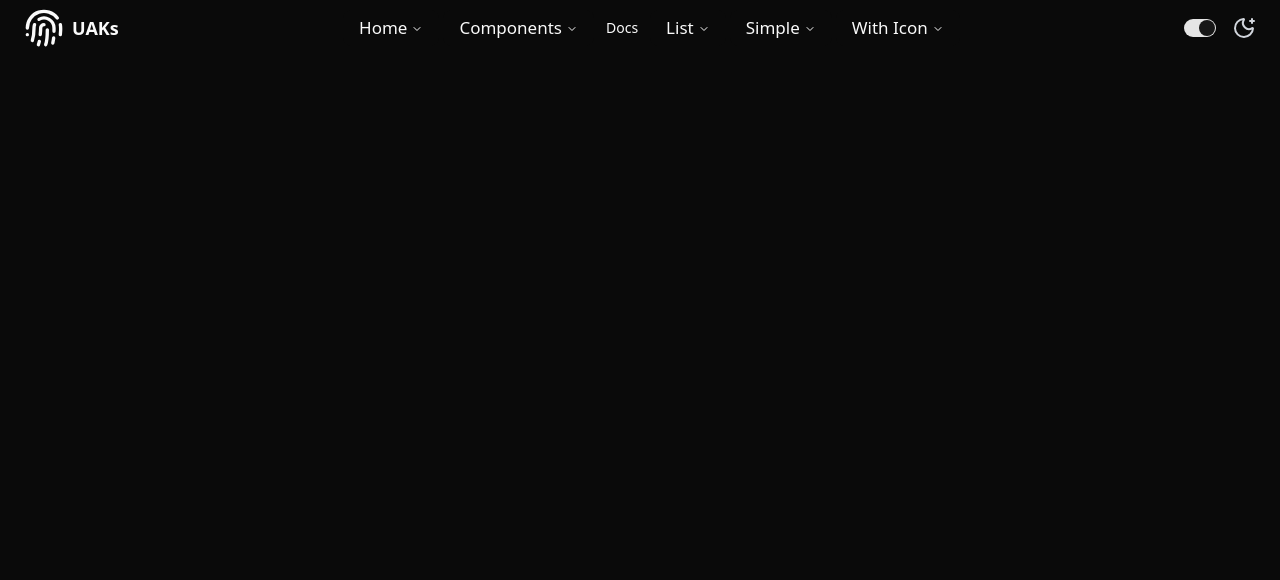
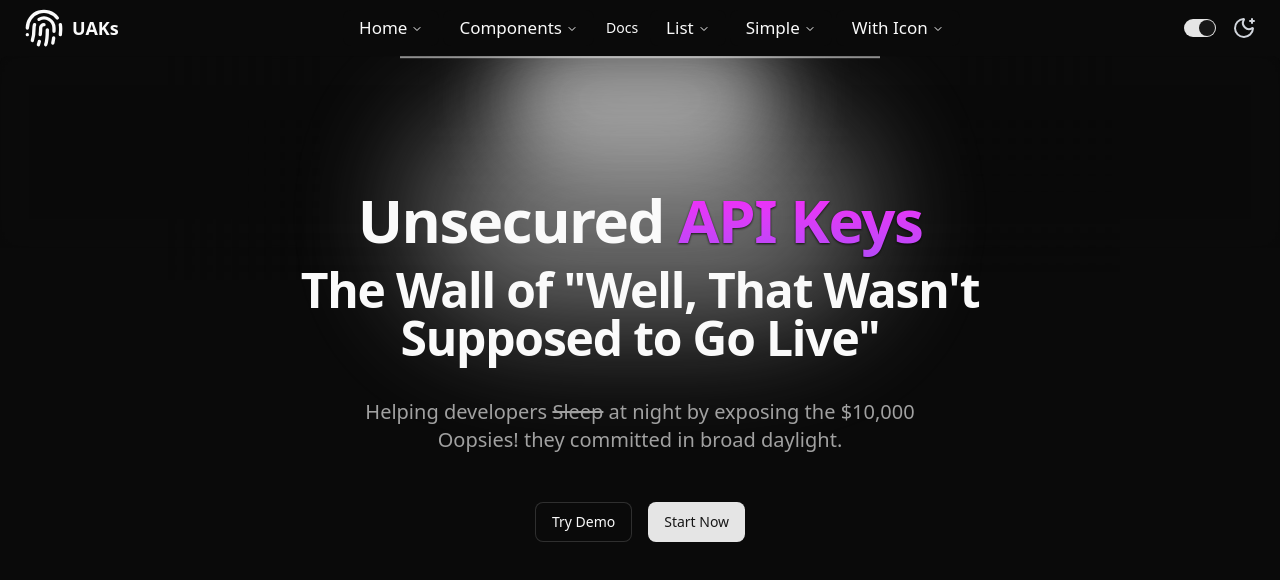
Before and after one commit to Manish-Syal123/Unsecured-API-Keys, a React (Vite) app in the folder frontend/: page / in a window 1280 px wide. Shown: the top 580 px of the page. Built offline with nearby package versions, Linux system fonts and the light colour scheme.

Commit message:
Add Hero component and integrate framer-motion for animations; update Navbar and Button styles.

```diff
--- a/frontend/package.json
+++ b/frontend/package.json
@@ -17,6 +17,7 @@
     "@tailwindcss/vite": "^4.1.10",
     "class-variance-authority": "^0.7.1",
     "clsx": "^2.1.1",
+    "framer-motion": "^12.19.2",
     "lucide-react": "^0.522.0",
     "react": "^19.1.0",
     "react-dom": "^19.1.0",
--- a/frontend/src/components/Pages/Home.jsx
+++ b/frontend/src/components/Pages/Home.jsx
@@ -1,7 +1,30 @@
 import React from "react";
+import { Hero } from "../hero";
 
 const Home = () => {
-  return <div></div>;
+  return (
+    <div>
+      <Hero
+        title="Unsecured"
+        subtitle={'The Wall  of "Well, That Wasn\'t Supposed to Go Live"'}
+        actions={[
+          {
+            label: "Try Demo",
+            href: "#",
+            variant: "outline",
+          },
+          {
+            label: "Start Now",
+            href: "#",
+            variant: "default",
+          },
+        ]}
+        titleClassName="text-5xl md:text-6xl font-extrabold"
+        subtitleClassName="text-lg md:text-xl max-w-[600px]"
+        actionsClassName="mt-8"
+      />
+    </div>
+  );
 };
 
 export default Home;
--- a/frontend/src/components/Pages/Navbar.jsx
+++ b/frontend/src/components/Pages/Navbar.jsx
@@ -63,7 +63,10 @@ const Navbar = () => {
   const { theme, setTheme } = useTheme();
 
   return (
-    <div className="flex items-center justify-between py-2 px-6">
+    <div
+      className="flex items-center justify-between py-2 px-6"
+      style={{ position: "sticky", top: 0, zIndex: 1000 }}
+    >
       {/* Logo */}
       <Link href="/" className="text-lg font-bold">
         <span className="flex items-center gap-2">
--- /dev/null
+++ b/frontend/src/components/hero.jsx
@@ -0,0 +1,157 @@
+import * as React from "react";
+import { motion } from "framer-motion";
+import { cn } from "@/lib/utils";
+import { Button } from "@/components/ui/button";
+import { Link } from "react-router";
+
+const Hero = React.forwardRef(
+  (
+    {
+      className,
+      gradient = true,
+      blur = true,
+      title,
+      subtitle,
+      actions,
+      titleClassName,
+      subtitleClassName,
+      actionsClassName,
+      ...props
+    },
+    ref
+  ) => {
+    return (
+      <section
+        ref={ref}
+        className={cn(
+          "relative z-0 flex min-h-[80vh] w-full flex-col items-center justify-center overflow-hidden rounded-md bg-background",
+          className
+        )}
+        {...props}
+      >
+        {gradient && (
+          <div className="absolute top-0 isolate z-0 flex w-screen flex-1 items-start justify-center">
+            {blur && (
+              <div className="absolute top-0 z-50 h-48 w-screen bg-transparent opacity-10 backdrop-blur-md" />
+            )}
+
+            {/* Main glow */}
+            <div className="absolute inset-auto z-50 h-50 w-[28rem] -translate-y-[-30%] rounded-full bg-primary/60 opacity-80 blur-3xl" />
+
+            {/* Lamp effect */}
+            <motion.div
+              initial={{ width: "8rem" }}
+              viewport={{ once: true }}
+              transition={{ ease: "easeInOut", delay: 0.3, duration: 0.8 }}
+              whileInView={{ width: "17rem" }}
+              className="absolute top-0 z-30 h-36 -translate-y-[20%] rounded-full bg-primary/60 blur-2xl"
+            />
+
+            {/* Top line */}
+            <motion.div
+              initial={{ width: "1rem" }}
+              viewport={{ once: true }}
+              transition={{ ease: "easeInOut", delay: 0.3, duration: 0.8 }}
+              whileInView={{ width: "30rem" }}
+              className="absolute inset-auto z-50 h-0.5 -translate-y-[-10%] bg-primary/60"
+            />
+
+            {/* Left gradient cone */}
+            <motion.div
+              initial={{ opacity: 0.5, width: "15rem" }}
+              whileInView={{ opacity: 1, width: "30rem" }}
+              transition={{
+                delay: 0.3,
+                duration: 0.8,
+                ease: "easeInOut",
+              }}
+              style={{
+                backgroundImage: `conic-gradient(var(--conic-position), var(--tw-gradient-stops))`,
+              }}
+              className="absolute inset-auto right-1/2 h-56 overflow-visible w-[30rem] bg-gradient-conic from-primary/60 via-transparent to-transparent [--conic-position:from_70deg_at_center_top]"
+            >
+              <div className="absolute w-[100%] left-0 bg-background h-40 bottom-0 z-20 [mask-image:linear-gradient(to_top,white,transparent)]" />
+              <div className="absolute w-40 h-[100%] left-0 bg-background bottom-0 z-20 [mask-image:linear-gradient(to_right,white,transparent)]" />
+            </motion.div>
+
+            {/* Right gradient cone */}
+            <motion.div
+              initial={{ opacity: 0.5, width: "15rem" }}
+              whileInView={{ opacity: 1, width: "30rem" }}
+              transition={{
+                delay: 0.3,
+                duration: 0.8,
+                ease: "easeInOut",
+              }}
+              style={{
+                backgroundImage: `conic-gradient(var(--conic-position), var(--tw-gradient-stops))`,
+              }}
+              className="absolute inset-auto left-1/2 h-56 w-[30rem] bg-gradient-conic from-transparent via-transparent to-primary/60 [--conic-position:from_290deg_at_center_top]"
+            >
+              <div className="absolute w-40 h-[100%] right-0 bg-background bottom-0 z-20 [mask-image:linear-gradient(to_left,white,transparent)]" />
+              <div className="absolute w-[100%] right-0 bg-background h-40 bottom-0 z-20 [mask-image:linear-gradient(to_top,white,transparent)]" />
+            </motion.div>
+          </div>
+        )}
+        <motion.div
+          initial={{ y: 160, opacity: 0.5 }}
+          viewport={{ once: true }}
+          transition={{ ease: "easeInOut", delay: 0.3, duration: 0.8 }}
+          whileInView={{ y: 70, opacity: 1 }}
+          className="relative z-50 container flex justify-center flex-1 flex-col px-5 md:px-10 gap-4 -translate-y-20 items-center text-center"
+        >
+          {/* inline-block max-w-4xl text-center justify-center */}
+          <div className="flex flex-col items-center text-center space-y-4 max-w-4xl">
+            <h1
+              className={cn(
+                "text-4xl lg:text-6xl font-bold tracking-tight",
+                titleClassName
+              )}
+            >
+              {title}{" "}
+              <span className="tracking-tight inline font-bold from-[#FF1CF7] to-[#b249f8] bg-clip-text text-transparent bg-gradient-to-b drop-shadow-[0_1px_1px_rgba(0,0,0,0.8)]">
+                API Keys
+              </span>
+            </h1>
+            <h1
+              className={cn(
+                "text-[2.5rem] lg:text-5xl font-bold tracking-tight",
+                titleClassName
+              )}
+            >
+              {subtitle}{" "}
+            </h1>
+
+            <p
+              className={cn(
+                "text-xl text-muted-foreground mt-5",
+                subtitleClassName
+              )}
+            >
+              Helping developers <span className="line-through">Sleep</span> at
+              night by exposing the $10,000 Oopsies! they committed in broad
+              daylight.
+            </p>
+
+            {actions && actions.length > 0 && (
+              <div className={cn("flex gap-4", actionsClassName)}>
+                {actions.map((action, index) => (
+                  <Button
+                    key={index}
+                    variant={action.variant || "default"}
+                    asChild
+                  >
+                    <Link href={action.href}>{action.label}</Link>
+                  </Button>
+                ))}
+              </div>
+            )}
+          </div>
+        </motion.div>
+      </section>
+    );
+  }
+);
+Hero.displayName = "Hero";
+
+export { Hero };
--- a/frontend/src/components/ui/button.jsx
+++ b/frontend/src/components/ui/button.jsx
@@ -5,27 +5,25 @@ import { cva } from "class-variance-authority";
 import { cn } from "@/lib/utils"
 
 const buttonVariants = cva(
-  "inline-flex items-center justify-center gap-2 whitespace-nowrap rounded-md text-sm font-medium transition-all disabled:pointer-events-none disabled:opacity-50 [&_svg]:pointer-events-none [&_svg:not([class*='size-'])]:size-4 shrink-0 [&_svg]:shrink-0 outline-none focus-visible:border-ring focus-visible:ring-ring/50 focus-visible:ring-[3px] aria-invalid:ring-destructive/20 dark:aria-invalid:ring-destructive/40 aria-invalid:border-destructive",
+  "inline-flex items-center justify-center whitespace-nowrap rounded-md text-sm font-medium ring-offset-background transition-colors focus-visible:outline-none focus-visible:ring-2 focus-visible:ring-ring focus-visible:ring-offset-2 disabled:pointer-events-none disabled:opacity-50",
   {
     variants: {
       variant: {
-        default:
-          "bg-primary text-primary-foreground shadow-xs hover:bg-primary/90",
+        default: "bg-primary text-primary-foreground hover:bg-primary/90",
         destructive:
-          "bg-destructive text-white shadow-xs hover:bg-destructive/90 focus-visible:ring-destructive/20 dark:focus-visible:ring-destructive/40 dark:bg-destructive/60",
+          "bg-destructive text-destructive-foreground hover:bg-destructive/90",
         outline:
-          "border bg-background shadow-xs hover:bg-accent hover:text-accent-foreground dark:bg-input/30 dark:border-input dark:hover:bg-input/50",
+          "border border-input bg-background hover:bg-accent hover:text-accent-foreground",
         secondary:
-          "bg-secondary text-secondary-foreground shadow-xs hover:bg-secondary/80",
-        ghost:
-          "hover:bg-accent hover:text-accent-foreground dark:hover:bg-accent/50",
+          "bg-secondary text-secondary-foreground hover:bg-secondary/80",
+        ghost: "hover:bg-accent hover:text-accent-foreground",
         link: "text-primary underline-offset-4 hover:underline",
       },
       size: {
-        default: "h-9 px-4 py-2 has-[>svg]:px-3",
-        sm: "h-8 rounded-md gap-1.5 px-3 has-[>svg]:px-2.5",
-        lg: "h-10 rounded-md px-6 has-[>svg]:px-4",
-        icon: "size-9",
+        default: "h-10 px-4 py-2",
+        sm: "h-9 rounded-md px-3",
+        lg: "h-11 rounded-md px-8",
+        icon: "h-10 w-10",
       },
     },
     defaultVariants: {
@@ -35,21 +33,15 @@ const buttonVariants = cva(
   }
 )
 
-function Button({
-  className,
-  variant,
-  size,
-  asChild = false,
-  ...props
-}) {
+const Button = React.forwardRef(({ className, variant, size, asChild = false, ...props }, ref) => {
   const Comp = asChild ? Slot : "button"
-
   return (
     (<Comp
-      data-slot="button"
       className={cn(buttonVariants({ variant, size, className }))}
+      ref={ref}
       {...props} />)
   );
-}
+})
+Button.displayName = "Button"
 
 export { Button, buttonVariants }
```
Also changed, not shown: 1 other file (tests, documents, lock files or other folders).
